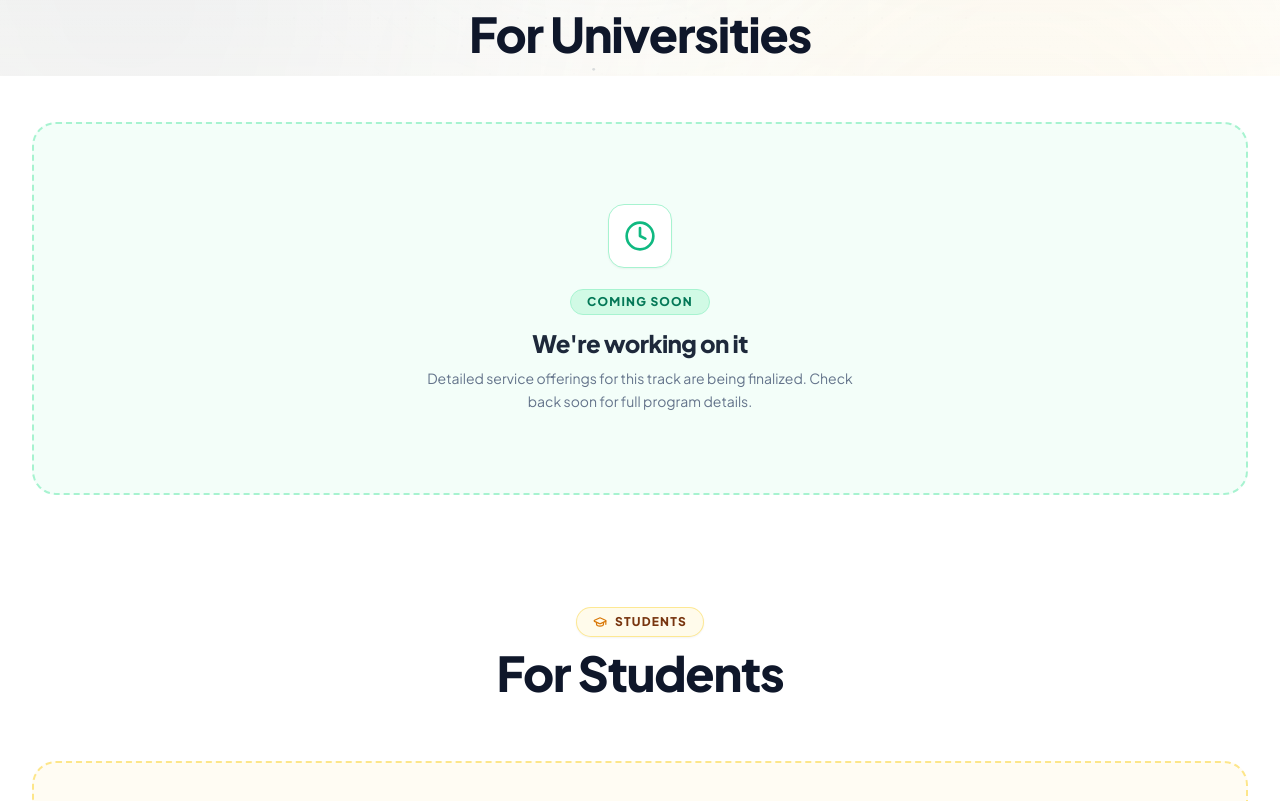
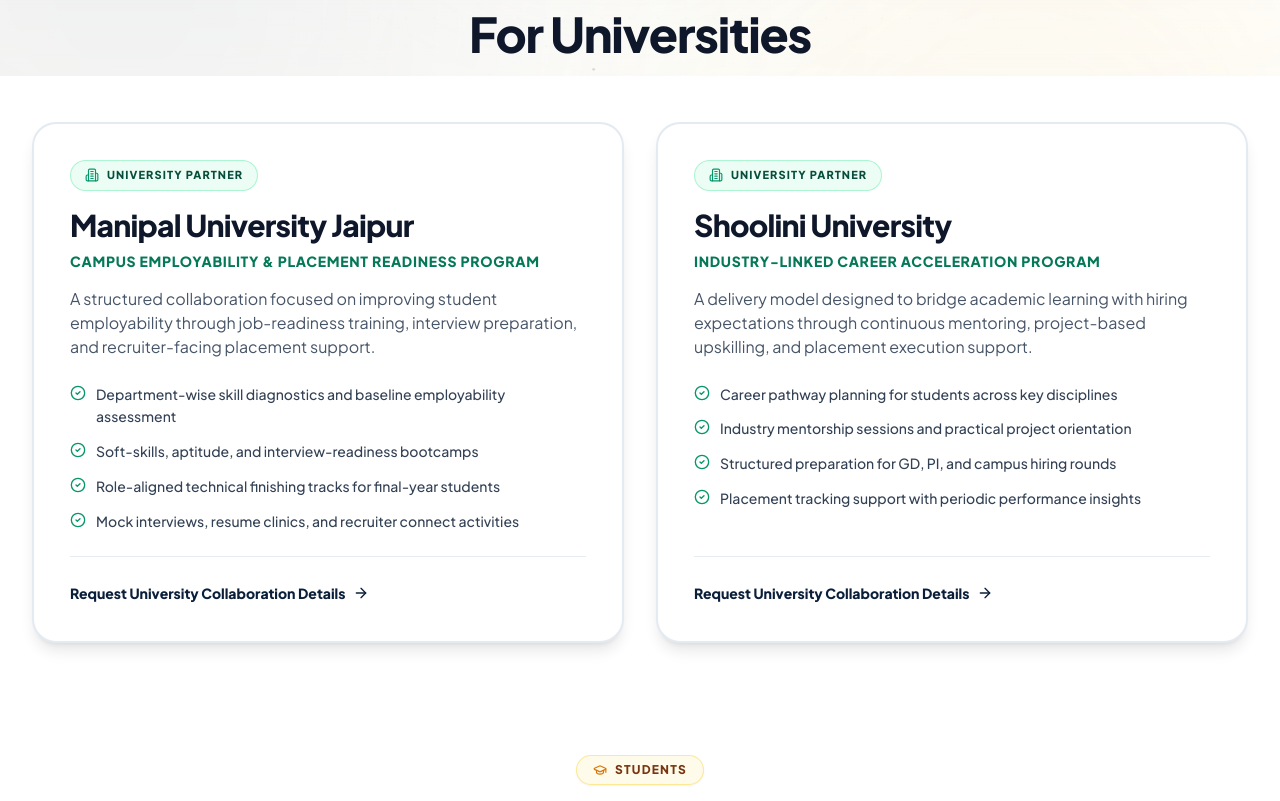
Before and after one commit to VinitDhapodkar/Admyraa, a Next.js app: page /services in a window 1280 px wide. Shown: the part 724-1525 px from the top of the page. Built offline with nearby package versions, Linux system fonts and the light colour scheme.

Commit message:
university add to service page!!

```diff
--- a/src/components/services-page/services-tracks.tsx
+++ b/src/components/services-page/services-tracks.tsx
@@ -2,7 +2,34 @@
 
 import React from "react";
 import { ScrollReveal } from "@/components/motion/scroll-reveal";
-import { Building2, GraduationCap, Briefcase, Clock } from "lucide-react";
+import { Building2, GraduationCap, Briefcase, Clock, CheckCircle2, ArrowRight } from "lucide-react";
+
+const UNIVERSITY_PARTNERS = [
+  {
+    name: "Manipal University Jaipur",
+    program: "Campus Employability & Placement Readiness Program",
+    overview:
+      "A structured collaboration focused on improving student employability through job-readiness training, interview preparation, and recruiter-facing placement support.",
+    points: [
+      "Department-wise skill diagnostics and baseline employability assessment",
+      "Soft-skills, aptitude, and interview-readiness bootcamps",
+      "Role-aligned technical finishing tracks for final-year students",
+      "Mock interviews, resume clinics, and recruiter connect activities",
+    ],
+  },
+  {
+    name: "Shoolini University",
+    program: "Industry-Linked Career Acceleration Program",
+    overview:
+      "A delivery model designed to bridge academic learning with hiring expectations through continuous mentoring, project-based upskilling, and placement execution support.",
+    points: [
+      "Career pathway planning for students across key disciplines",
+      "Industry mentorship sessions and practical project orientation",
+      "Structured preparation for GD, PI, and campus hiring rounds",
+      "Placement tracking support with periodic performance insights",
+    ],
+  },
+];
 
 const ComingSoonBlock = ({ accentColor }: { accentColor: string }) => {
   const colorMap: Record<string, { border: string; bg: string; icon: string; badge: string; badgeBg: string; text: string }> = {
@@ -77,7 +104,51 @@
             </h2>
           </ScrollReveal>
 
-          <ComingSoonBlock accentColor="emerald" />
+          <div className="grid grid-cols-1 lg:grid-cols-2 gap-6 lg:gap-8 items-stretch">
+            {UNIVERSITY_PARTNERS.map((uni, idx) => (
+              <ScrollReveal key={uni.name} delay={idx * 0.08}>
+                <div className="h-full p-6 sm:p-8 lg:p-9 rounded-3xl bg-white border-2 border-slate-200/90 shadow-lg hover:shadow-xl hover:border-emerald-300 transition-all duration-300 flex flex-col justify-between">
+                  <div>
+                    <div className="inline-flex items-center gap-2 text-[11px] font-extrabold tracking-widest text-emerald-900 uppercase bg-emerald-50 border border-emerald-200/90 px-3.5 py-1.5 rounded-full mb-4">
+                      <Building2 className="w-3.5 h-3.5 text-emerald-600" />
+                      University Partner
+                    </div>
+
+                    <h3 className="text-2xl sm:text-3xl font-black text-slate-900 tracking-tight leading-tight">
+                      {uni.name}
+                    </h3>
+
+                    <p className="text-sm font-black uppercase tracking-wider text-emerald-700 mt-2 mb-4">
+                      {uni.program}
+                    </p>
+
+                    <p className="text-sm sm:text-base text-slate-600 leading-relaxed mb-6">
+                      {uni.overview}
+                    </p>
+
+                    <ul className="space-y-3">
+                      {uni.points.map((point) => (
+                        <li key={point} className="flex items-start gap-2.5 text-sm text-slate-700 leading-relaxed font-medium">
+                          <CheckCircle2 className="w-4 h-4 text-emerald-600 mt-0.5 shrink-0" />
+                          <span>{point}</span>
+                        </li>
+                      ))}
+                    </ul>
+                  </div>
+
+                  <div className="pt-6 mt-6 border-t border-slate-200/80">
+                    <a
+                      href="#inquire"
+                      className="inline-flex items-center gap-2 text-sm font-black text-[#0b1f3a] hover:text-emerald-700 transition-colors"
+                    >
+                      <span>Request University Collaboration Details</span>
+                      <ArrowRight className="w-4 h-4" />
+                    </a>
+                  </div>
+                </div>
+              </ScrollReveal>
+            ))}
+          </div>
         </div>
       </section>
 
```
